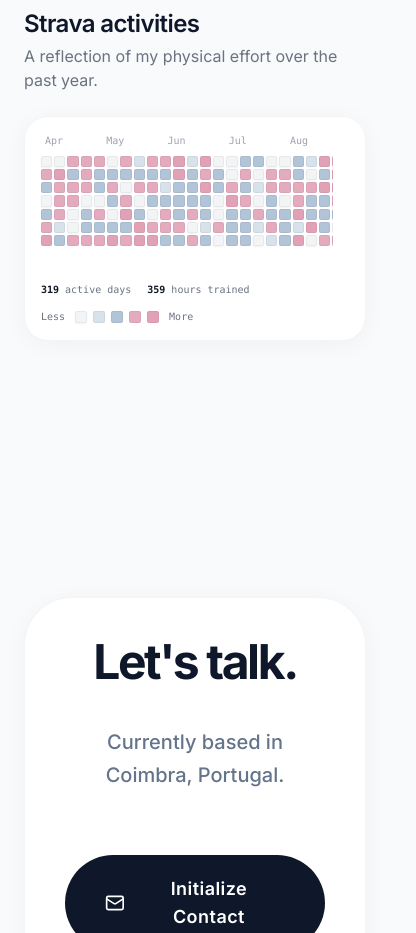
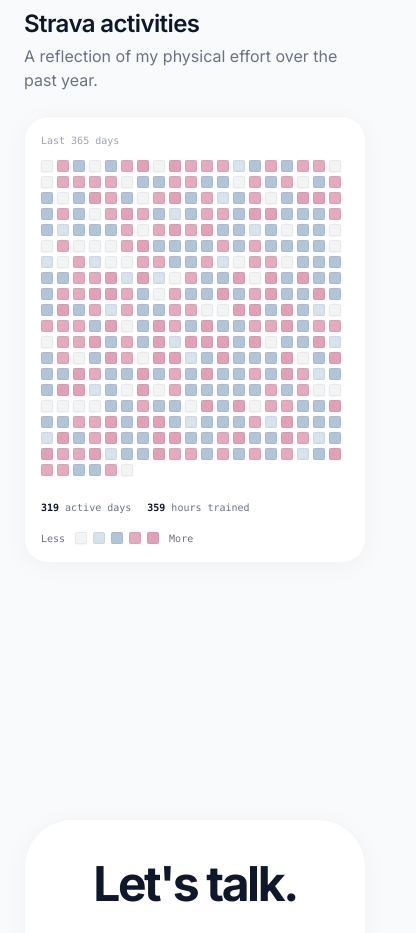
Before and after one commit to joaocmfcm/cv, a React (Vite) app: page / in a window 390 px wide. Shown: the part 7000-7933 px from the top of the page, 416 px wide, since content can reach past the window. Built offline with nearby package versions, Linux system fonts and the light colour scheme.

Commit message:
style(heatmap): refactor to responsive flex wrap layout without horizontal scroll

```diff
--- a/src/components/StravaHeatmap.jsx
+++ b/src/components/StravaHeatmap.jsx
@@ -85,10 +85,10 @@ const StravaHeatmap = () => {
 
             <div className="p-4 sm:p-6 bg-white dark:bg-[#0A0A0A] backdrop-blur-xl rounded-[1.5rem] sm:rounded-[2rem] border border-gray-100 dark:border-white/5 shadow-apple transition-colors duration-500 w-full relative">
 
-                <div className="w-full overflow-x-auto pb-4 sm:pb-0 -mx-4 px-4 sm:mx-0 sm:px-0 custom-scrollbar">
-                    <div className="flex gap-2 sm:gap-3 min-w-[700px] sm:min-w-full w-full">
-                        {/* Days of Week Y-Axis */}
-                        <div className="hidden sm:flex flex-col text-[10px] text-gray-400 font-mono mt-[20px] md:mt-[24px] mb-[1px] gap-[2px] sm:gap-[3px] md:gap-1"
+                <div className="w-full">
+                    <div className="flex gap-2 sm:gap-3 w-full">
+                        {/* Days of Week Y-Axis (Desktop Only) */}
+                        <div className="hidden sm:flex flex-col text-[10px] text-gray-400 font-mono mt-[24px] mb-[1px] gap-[3px] md:gap-1"
                             style={{ justifyContent: 'space-between' }}>
                             <span className="leading-none">Sun</span>
                             <span className="leading-none">Mon</span>
@@ -100,18 +100,25 @@ const StravaHeatmap = () => {
                         </div>
 
                         <div className="flex-1 w-full flex flex-col">
-                            {/* 12 Months Spread Evenly */}
-                            <div className="flex justify-between w-full text-[10px] md:text-xs text-gray-400 font-mono mb-2 px-1">
+                            {/* 12 Months Spread Evenly (Desktop Only) */}
+                            <div className="hidden sm:flex justify-between w-full text-[10px] md:text-xs text-gray-400 font-mono mb-2 px-1">
                                 {months.map((m, idx) => <span key={idx}>{m}</span>)}
                             </div>
 
-                            {/* The scaling CSS Grid with arbitrary Tailwind class grid-rows-[7] */}
+                            {/* Mobile specific header */}
+                            <div className="flex sm:hidden justify-between w-full text-[10px] text-gray-400 font-mono mb-3">
+                                <span>Last 365 days</span>
+                            </div>
+
+                            {/* Hybrid Layout: Flex-Wrap on Mobile, CSS Grid on Desktop */}
                             <div
-                                className="w-full grid gap-[2px] sm:gap-[3px] md:gap-1 flex-1"
+                                className="w-full flex flex-wrap sm:grid gap-1 sm:gap-[3px] md:gap-1 flex-1"
                                 style={{
-                                    gridAutoFlow: 'column',
-                                    gridTemplateRows: 'repeat(7, minmax(0, 1fr))',
-                                    gridTemplateColumns: `repeat(${columnsCount}, minmax(0, 1fr))`
+                                    ...(window.innerWidth >= 640 ? {
+                                        gridAutoFlow: 'column',
+                                        gridTemplateRows: 'repeat(7, minmax(0, 1fr))',
+                                        gridTemplateColumns: `repeat(${columnsCount}, minmax(0, 1fr))`
+                                    } : {})
                                 }}
                             >
                                 {mockData.map((dayData, index) => {
@@ -120,7 +127,7 @@ const StravaHeatmap = () => {
                                     return (
                                         <div
                                             key={index}
-                                            className={`aspect-square w-full rounded-[2px] sm:rounded-[3px] ${colorMap[intensity]} hover:ring-[1px] sm:hover:ring-2 hover:ring-gray-300 dark:hover:ring-gray-400 hover:scale-[1.2] transition-all duration-200 cursor-crosshair relative group/day z-10 hover:z-20`}
+                                            className={`aspect-square w-[12px] sm:w-full rounded-[2px] sm:rounded-[3px] ${colorMap[intensity]} hover:ring-[1px] sm:hover:ring-2 hover:ring-gray-300 dark:hover:ring-gray-400 hover:scale-[1.2] transition-all duration-200 cursor-crosshair relative group/day z-10 hover:z-20`}
                                         >
                                             {/* Tooltip on Hover */}
                                             <div className="absolute bottom-full left-1/2 -translate-x-1/2 mb-2 w-max px-3 py-1.5 bg-gray-900 dark:bg-white text-white dark:text-gray-900 text-[10px] sm:text-xs rounded-xl opacity-0 group-hover/day:opacity-100 pointer-events-none transition-all duration-200 scale-95 group-hover/day:scale-100 z-50 flex flex-col items-center shadow-xl border border-black/10 dark:border-white/10 origin-bottom">
@@ -142,7 +149,7 @@ const StravaHeatmap = () => {
                     </div>
                 </div>
 
-                <div className="flex flex-col sm:flex-row justify-between items-start sm:items-center mt-5 sm:mt-6 text-[10px] sm:text-xs text-gray-500 dark:text-gray-400 font-mono gap-3 sm:gap-0">
+                <div className="flex flex-col sm:flex-row justify-between items-start sm:items-center mt-6 text-[10px] sm:text-xs text-gray-500 dark:text-gray-400 font-mono gap-4 sm:gap-0">
                     <div className="flex gap-4">
                         <span className="flex items-center gap-1.5">
                             <span className="font-semibold text-gray-900 dark:text-gray-100">{mockData.filter(d => d.count > 0).length}</span> active days
```
